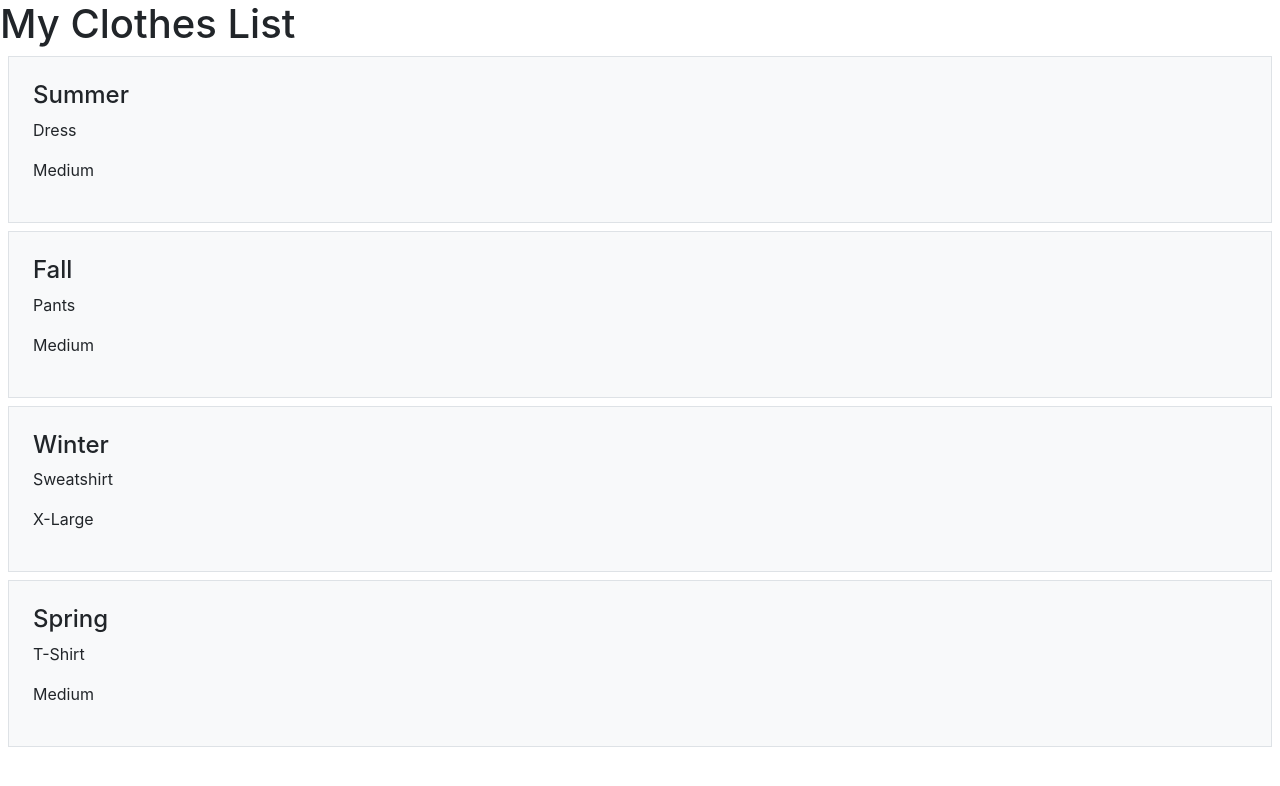
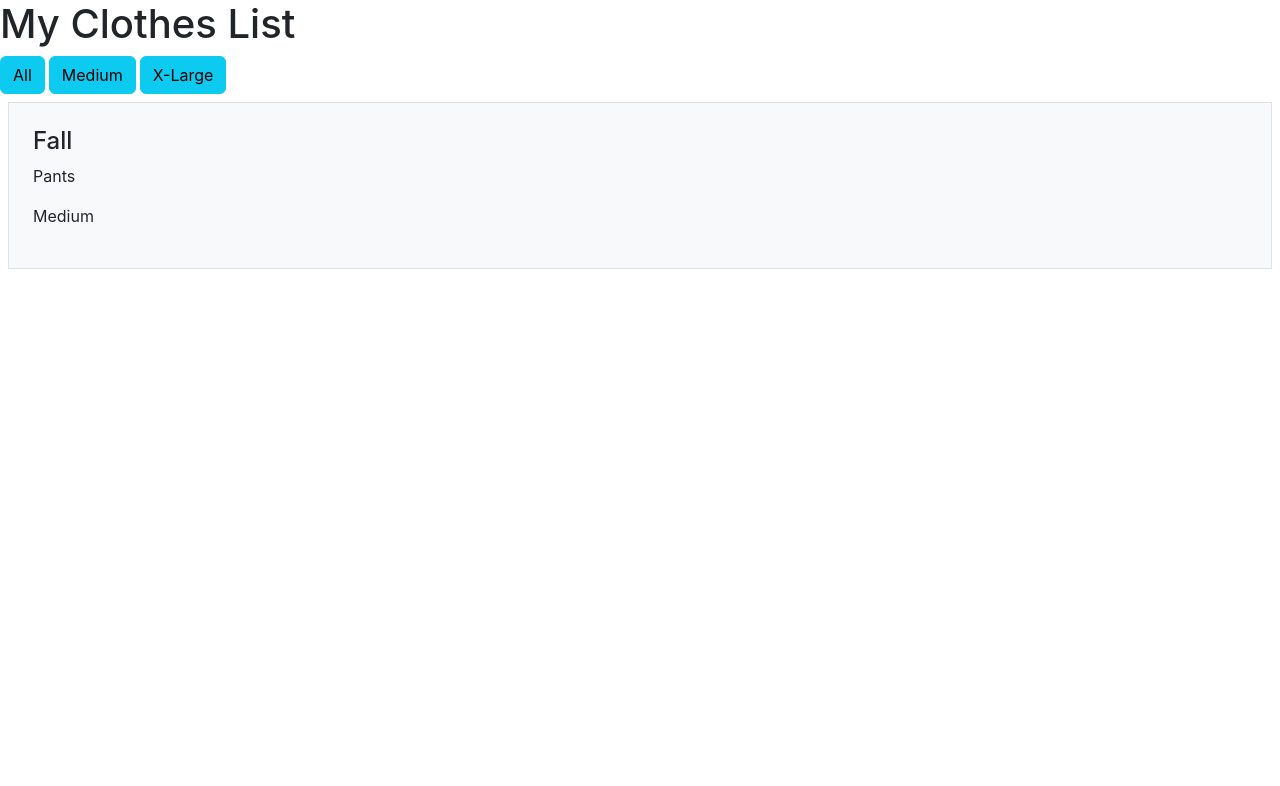
Before and after one commit to brittanykarite/clothing-portfolio-project, a React (Create React App) app: page / in a window 1280 px wide. Shown: the top 786 px of the page. Built offline with nearby package versions, Linux system fonts and the light colour scheme.

Commit message:
State and Buttons

```diff
--- a/src/App.js
+++ b/src/App.js
@@ -1,3 +1,4 @@
+import { useState } from 'react';
 import ClothesCard from './ClothesCard'
 
 const clothesList = [
@@ -28,10 +29,26 @@ const clothesList = [
 ]
 
 function App() {
+  const [styleFilter, setStyleFilter] = useState('Pants')
+
+  let filteredClothes
+
+  if (styleFilter === 'All') {
+    filteredClothes = clothesList
+  }
+  else {
+    filteredClothes = clothesList.filter(clothes => clothes.style === styleFilter)
+  }
+
   return (
     <div>
         <h1>My Clothes List</h1>
-        {clothesList.map( c => <ClothesCard clothes={c} />)}
+        <div>
+          <button className='btn btn-info me-1' onClick={() => setStyleFilter('All')}>All</button>
+          <button className='btn btn-info me-1' onClick={() => setStyleFilter('Medium')}>Medium</button>
+          <button className='btn btn-info me-1' onClick={() => setStyleFilter('X-Large')}>X-Large</button>
+        </div>
+        {filteredClothes.map( c => <ClothesCard clothes={c} />)}
     </div>
   );
 }
```
